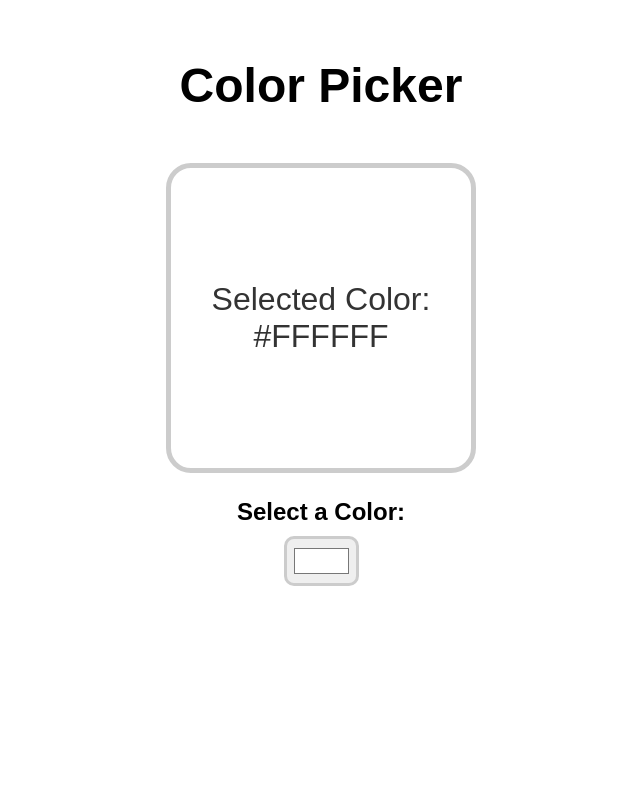
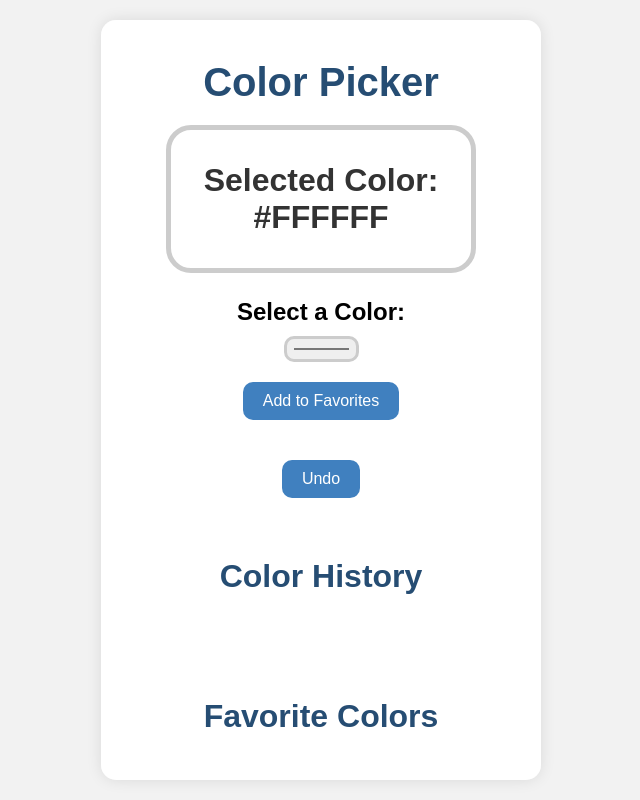
Before and after one commit to AlexanderDuya/Colour-Picker-React, a React (Vite) app in the folder my-react-app/: page / in a window 1280 px wide. Shown: the whole page, without its empty margins (319-959 px from the left). Built offline with nearby package versions, Linux system fonts and the light colour scheme.

Commit message:
added undo button, color history, fav colors

```diff
--- a/my-react-app/src/ColorPicker.jsx
+++ b/my-react-app/src/ColorPicker.jsx
@@ -1,20 +1,66 @@
-import React, {useState} from 'react';
+import React, { useState } from 'react';
 
-function ColorPicker(){
+function ColorPicker() {
+    const [color, setColor] = useState("#FFFFFF");
+    const [favorites, setFavorites] = useState([]);
+    const [history, setHistory] = useState([]); // State to track color history
 
-    const [color, setColor] = useState("#FFFFFF");
-
-    function handleColorChange(event){
-        setColor(event.target.value);
+    function handleColorChange(event) {
+        const newColor = event.target.value;
+        setHistory([color, ...history]); // Add the current color to the history before changing it
+        setColor(newColor);
     }
 
-    return( <div className="color-picker-container">
-                <h1>Color Picker</h1>
-                <div className="color-display" style={{backgroundColor: color}}>
-                    <p>Selected Color: {color}</p>
-                </div>
-                <label>Select a Color:</label>
-                <input type="color" value={color} onChange={handleColorChange}/>
-            </div>);
+    function addFavoriteColor() {
+        if (!favorites.includes(color)) {
+            setFavorites([...favorites, color]);
+        }
+    }
+
+    function removeFavoriteColor(colorToRemove) {
+        setFavorites(favorites.filter(fav => fav !== colorToRemove));
+    }
+
+    function undoLastChange() {
+        if (history.length > 0) {
+            const [lastColor, ...restHistory] = history;
+            setColor(lastColor);
+            setHistory(restHistory); // Update history by removing the reverted color
+        }
+    }
+
+    return (
+        <div className="color-picker-container">
+            <h1>Color Picker</h1>
+            <div className="color-display" style={{ backgroundColor: color }}>
+                <p>Selected Color: {color}</p>
+            </div>
+            <label>Select a Color:</label>
+            <input type="color" value={color} onChange={handleColorChange} />
+
+            <button onClick={addFavoriteColor}>Add to Favorites</button>
+            <button onClick={undoLastChange} disabled={history.length === 0}>Undo</button> {/* Undo button */}
+
+            <h2>Color History</h2>
+            <ul>
+                {history.map((histColor, index) => (
+                    <li key={index} style={{ backgroundColor: histColor, padding: "10px", margin: "5px", color: "#fff" }}>
+                        {histColor}
+                    </li>
+                ))}
+            </ul>
+
+            <h2>Favorite Colors</h2>
+            <ul>
+                {favorites.map((favColor, index) => (
+                    <li key={index} style={{ backgroundColor: favColor, padding: "10px", margin: "5px", color: "#fff" }}>
+                        {favColor}
+                        <button onClick={() => removeFavoriteColor(favColor)}>Remove</button>
+                    </li>
+                ))}
+            </ul>
+        </div>
+    );
 }
-export default ColorPicker
+
+export default ColorPicker;
--- a/my-react-app/src/index.css
+++ b/my-react-app/src/index.css
@@ -1,16 +1,38 @@
-body{
+/* Styles for the entire body */
+body {
   font-family: Arial, sans-serif;
+  background-color: hsl(0, 0%, 95%);
+  margin: 0;
+  padding: 0;
+  display: flex;
+  justify-content: center;
+  align-items: center;
+  height: 100vh;
 }
-.color-picker-container{
+
+/* Container for the Color Picker component */
+.color-picker-container {
   display: flex;
   flex-direction: column;
   align-items: center;
+  background-color: white;
+  padding: 20px;
+  border-radius: 15px;
+  box-shadow: 0px 0px 15px rgba(0, 0, 0, 0.1);
+  width: 400px; /* Set a fixed width for the container */
+  max-height: 90vh; /* Ensure the container doesn't exceed the viewport height */
+  overflow-y: auto; /* Allow vertical scrolling if content exceeds the container height */
 }
-h1{
-  margin: 50px;
-  font-size: 3rem;
+
+/* Header styling */
+h1 {
+  margin: 20px 0;
+  font-size: 2.5rem;
+  color: hsl(210, 50%, 30%);
 }
-.color-display{
+
+/* Display box for the selected color */
+.color-display {
   width: 300px;
   height: 300px;
   display: flex;
@@ -21,20 +43,112 @@ h1{
   margin-bottom: 25px;
   transition: 0.25s ease;
 }
-.color-display p{
+
+/* Text inside the color display */
+.color-display p {
   color: hsl(0, 0%, 20%);
   font-size: 2rem;
   text-align: center;
+  font-weight: bold;
 }
-label{
+
+/* Label for the color input */
+label {
   font-size: 1.5rem;
   font-weight: bold;
   margin-bottom: 10px;
 }
-input[type="color"]{
+
+/* Styling for the color input element */
+input[type="color"] {
   width: 75px;
   height: 50px;
   padding: 5px;
   border-radius: 10px;
   border: 3px solid hsl(0, 0%, 80%);
+  cursor: pointer;
 }
+
+/* Button to add color to favorites */
+button {
+  background-color: hsl(210, 50%, 50%);
+  color: white;
+  font-size: 1rem;
+  padding: 10px 20px;
+  border: none;
+  border-radius: 10px;
+  cursor: pointer;
+  margin-top: 20px;
+  transition: background-color 0.3s ease;
+  margin-bottom: 20px; /* Add space between buttons and sections */
+}
+
+/* Hover effect for the button */
+button:hover {
+  background-color: hsl(210, 50%, 40%);
+}
+
+/* Heading for the favorites list */
+h2 {
+  margin-top: 40px;
+  font-size: 2rem;
+  color: hsl(210, 50%, 30%);
+}
+
+/* List of favorite colors and history */
+ul {
+  list-style-type: none;
+  padding: 0;
+  display: flex;
+  flex-wrap: wrap;
+  justify-content: center;
+  margin-top: 20px;
+}
+
+/* Individual favorite color item */
+ul li {
+  width: 100px;
+  height: 100px;
+  margin: 10px;
+  display: flex;
+  justify-content: center;
+  align-items: center;
+  border-radius: 15px;
+  position: relative;
+  text-align: center;
+  color: white;
+}
+
+/* Text inside the favorite color item */
+ul li p {
+  font-size: 0.8rem;
+  margin: 0;
+}
+
+/* Remove button inside each favorite color */
+ul li button {
+  position: absolute;
+  top: 5px;
+  right: 5px;
+  background-color: rgba(255, 255, 255, 0.5);
+  border: none;
+  color: white;
+  font-size: 0.8rem;
+  padding: 3px 7px;
+  border-radius: 5px;
+  cursor: pointer;
+  transition: background-color 0.3s ease;
+}
+
+/* Hover effect for the remove button */
+ul li button:hover {
+  background-color: rgba(255, 255, 255, 0.8);
+}
+
+/* Styling for the color history section */
+.color-history {
+  max-height: 150px; /* Restrict the height of the history section */
+  overflow-y: auto; /* Make the history section scrollable if content exceeds the height */
+  width: 100%; /* Ensure the history section spans the full width of the container */
+  margin-bottom: 20px; /* Add space below the history section */
+}
```
